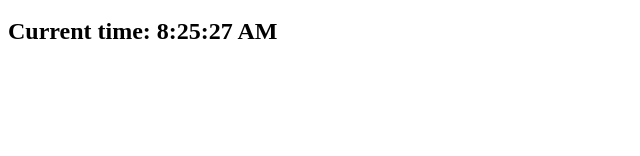
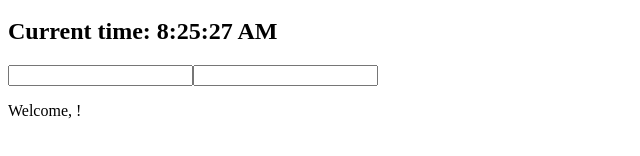
Before and after one commit to lauriiief/React, a React (Vite) app in the folder exercises-react/: page / in a window 1280 px wide. Shown: the part 322-478 px from the top of the page, without its empty margins (0-640 px from the left). Built offline with nearby package versions, Linux system fonts and the light colour scheme.

Commit message:
Controlled Forms - 1

```diff
--- a/exercises-react/src/App.jsx
+++ b/exercises-react/src/App.jsx
@@ -2,6 +2,7 @@ import { AlertClock } from "./AlertClock";
 import { Clock } from "./Clock";
 import { Counter } from "./Counter";
 import { Hello } from "./Hello";
+import { InteractiveWelcome } from "./InteractiveWelcome";
 import { Message } from "./Message";
 import { MouseClicker } from "./MouseClicker";
 import { Welcome } from "./Welcome";
@@ -24,6 +25,7 @@ export function App(){
         <Counter/>
         <MouseClicker/>
         <Clock/>
+        <InteractiveWelcome/>
     </div>
     )
 }{/* When I pass my name, it renders as Welcome, Laura! */}
--- /dev/null
+++ b/exercises-react/src/InteractiveWelcome.jsx
@@ -0,0 +1,35 @@
+import { useState } from "react";
+import { Welcome } from "./Welcome";
+
+function createData(){
+    return {
+        username: '',
+        age: ''
+    }
+}
+
+export function InteractiveWelcome() {
+
+    const [data, setData] = useState(createData())
+
+    function handleInputChange(event) {
+        const name = event.target.name
+        const value = event.target.value
+
+        setData(d => {
+            return {
+                ...d,
+                [name]: value,
+                [value]: value
+            }
+        })
+    }
+
+    return (
+        <div>
+            <input name="username" value={data.username} onChange={handleInputChange} />
+            <input name="age" value={data.age} onChange={handleInputChange} />
+            <Welcome name={data.username} age={data.age}/>
+        </div>
+    )
+}
```
